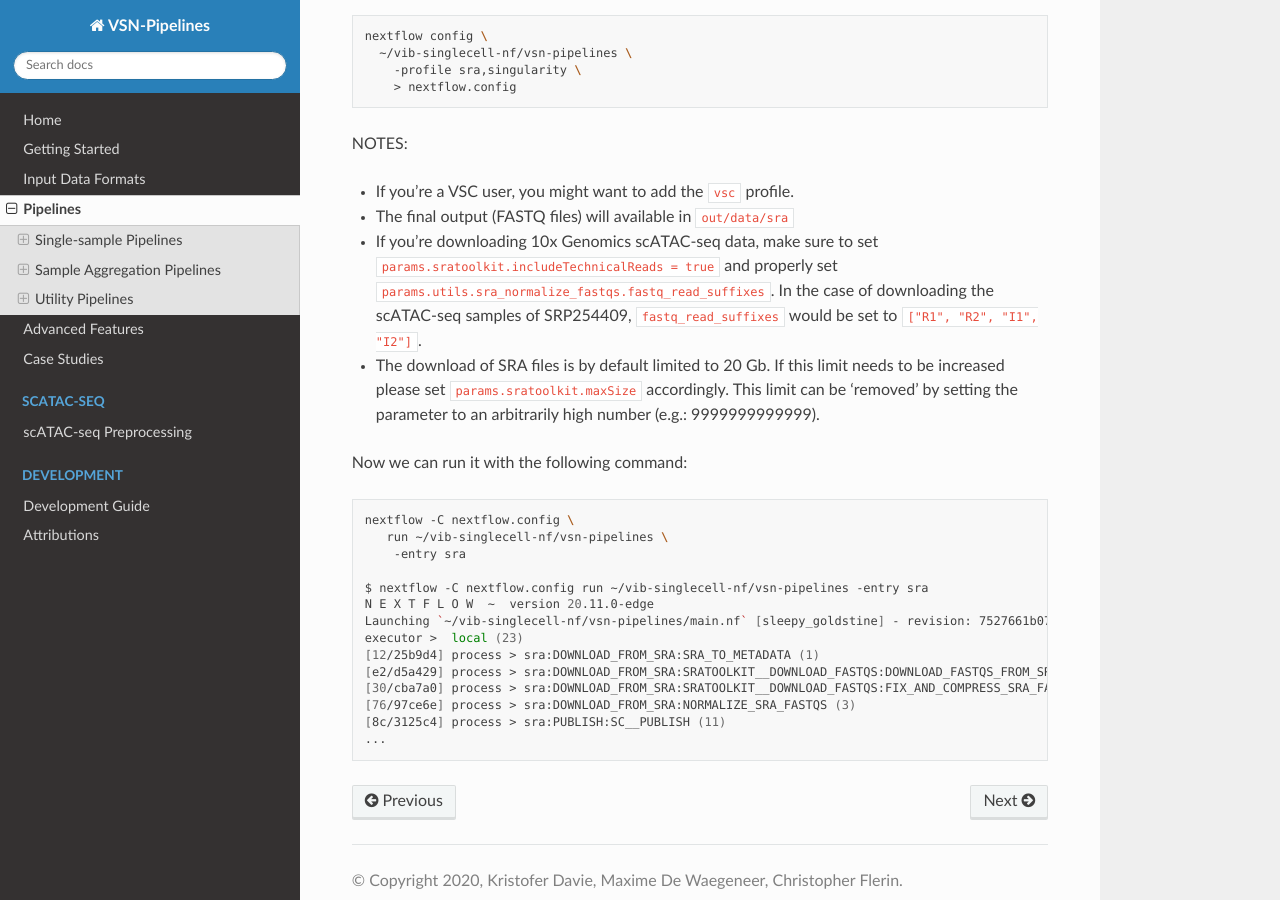
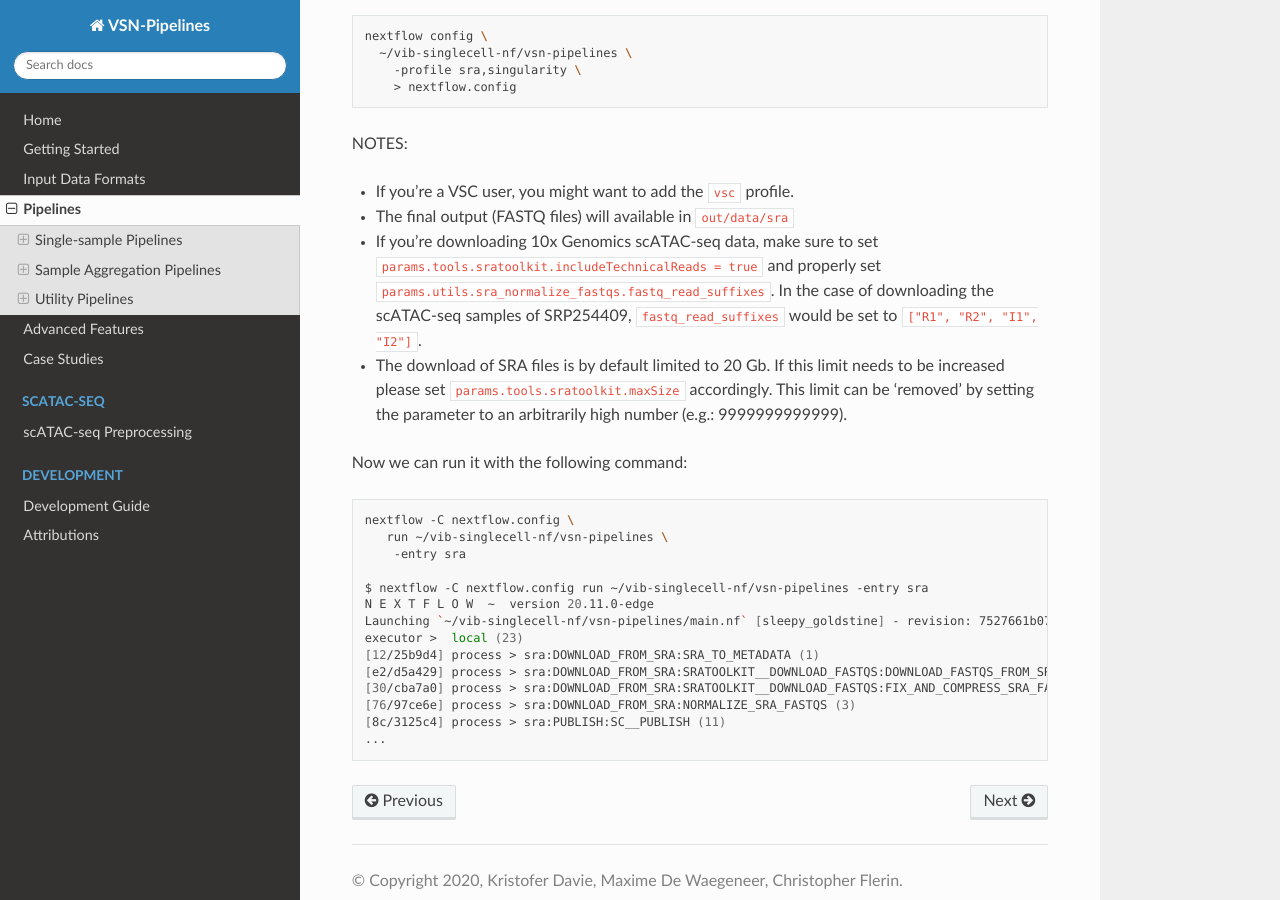
Before and after one commit to vib-singlecell-nf/vsn-pipelines, a Sphinx documentation site: the page built from docs/pipelines.rst, in a window 1280 px wide and 900 px high, scrolled down 13691 px. Built offline with Sphinx 7.4.7 and the Read the Docs theme 2.0.0, drawn with Linux system fonts in a browser that asks for light colours.

Commit message:
Migrate missing config access for sratoolkit and file_concatenator should nested under utils

```diff
--- a/docs/pipelines.rst
+++ b/docs/pipelines.rst
@@ -622,8 +622,8 @@ NOTES:
 
 - If you're a VSC user, you might want to add the ``vsc`` profile.
 - The final output (FASTQ files) will available in ``out/data/sra``
-- If you're downloading 10x Genomics scATAC-seq data, make sure to set ``params.sratoolkit.includeTechnicalReads = true`` and properly set ``params.utils.sra_normalize_fastqs.fastq_read_suffixes``. In the case of downloading the scATAC-seq samples of SRP254409, ``fastq_read_suffixes`` would be set to ``["R1", "R2", "I1", "I2"]``.
-- The download of SRA files is by default limited to 20 Gb. If this limit needs to be increased please set ``params.sratoolkit.maxSize`` accordingly. This limit can be 'removed' by setting the parameter to an arbitrarily high number (e.g.: 9999999999999).
+- If you're downloading 10x Genomics scATAC-seq data, make sure to set ``params.tools.sratoolkit.includeTechnicalReads = true`` and properly set ``params.utils.sra_normalize_fastqs.fastq_read_suffixes``. In the case of downloading the scATAC-seq samples of SRP254409, ``fastq_read_suffixes`` would be set to ``["R1", "R2", "I1", "I2"]``.
+- The download of SRA files is by default limited to 20 Gb. If this limit needs to be increased please set ``params.tools.sratoolkit.maxSize`` accordingly. This limit can be 'removed' by setting the parameter to an arbitrarily high number (e.g.: 9999999999999).
 
 Now we can run it with the following command:
 
```
Also changed, not shown: 7 other files.
